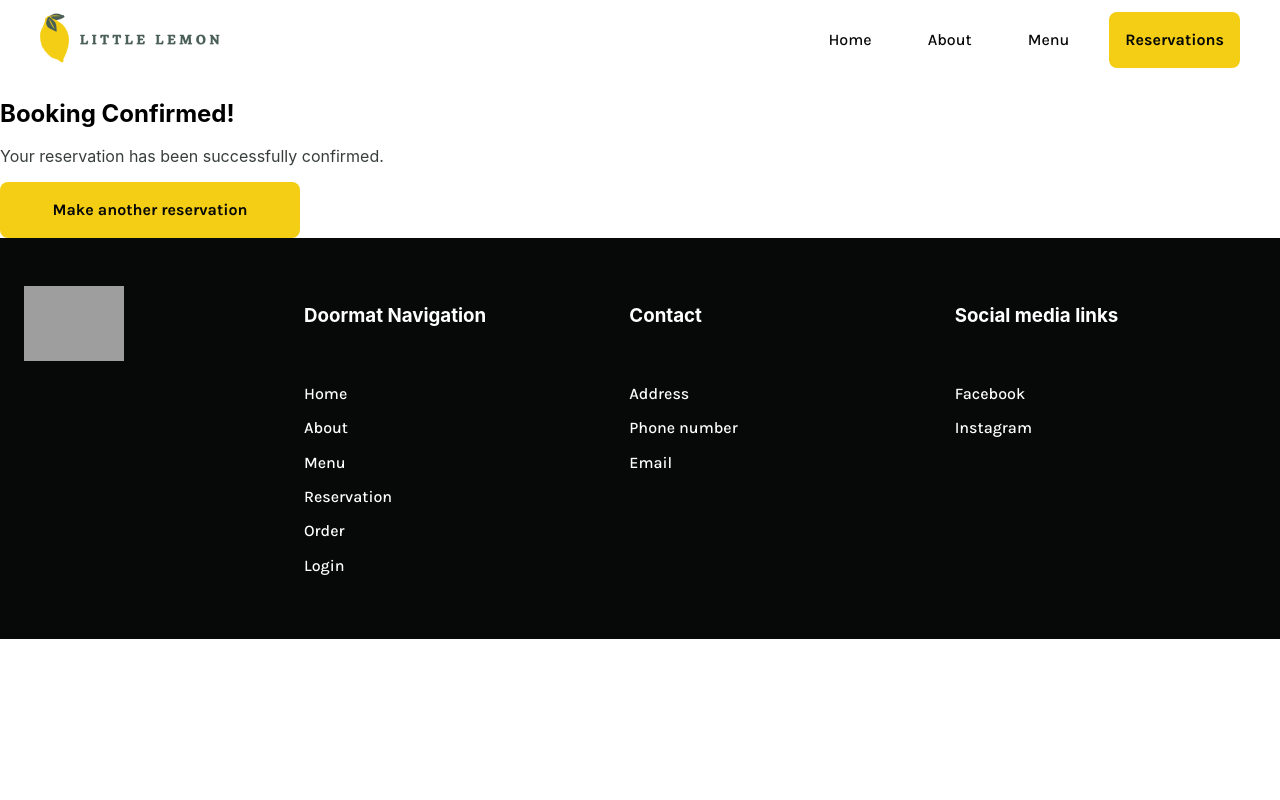
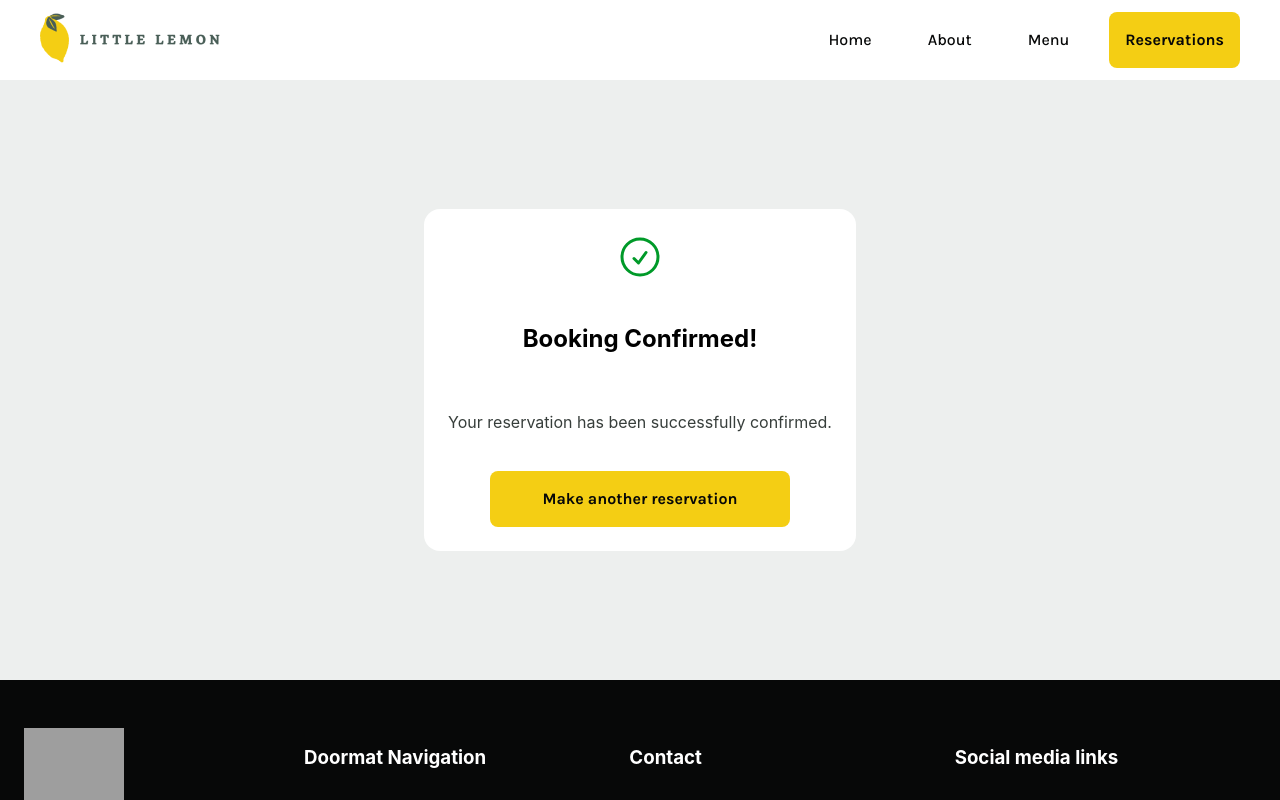
Before and after one commit to sebgraph/little-lemon, a React (Create React App) app: page /booking-confirmed in a window 1280 px wide. Shown: the top 800 px of the page. Built offline with nearby package versions, Linux system fonts and the light colour scheme; grey boxes are pictures that could not be loaded; a web font is replaced by a local one.

Commit message:
site improved

```diff
--- a/src/components/BookingForm.css
+++ b/src/components/BookingForm.css
@@ -32,7 +32,7 @@ textarea {
 
 .loader {
   border: 4px solid rgba(0, 0, 0, 0.1);
-  border-top: 4px solid #3498db;
+  border-top: 4px solid var(--global-secondary-6);
   border-radius: 50%;
   width: 20px;
   height: 20px;
@@ -110,4 +110,30 @@ textarea {
   &:active {
     background: var(--global-secondary-3);
   }
+  &:disabled {
+    background-color: var(--global-neutrals-fill-3);
+    &:hover {
+      background-color: var(--global-neutrals-fill-3);
+    }
+  }
 }
+
+.input-submit {
+  cursor: pointer;
+  font-weight: var(--global-font-weight-bold);
+  font-size: var(--global-font-size-1);
+  line-height: var(--global-line-height-text);
+  font-family: var(--global-font-family-karla);
+  text-decoration: none;
+  padding: 16px;
+  background-color: var(--global-secondary-6);
+  color: var(--global-neutrals-text-4);
+  transition: all 0.3s ease;
+  border-radius: var(--global-border-s);
+  &:hover {
+    background: var(--global-secondary-4);
+  }
+  &:active {
+    background: var(--global-secondary-3);
+  }
+}
--- a/src/components/BookingForm.js
+++ b/src/components/BookingForm.js
@@ -200,6 +200,7 @@ const BookingForm = ({ submitForm }) => {
       </div>
 
       <input
+        aria-label="Submit"
         className="input-submit"
         type="submit"
         value="Make Your reservation"
--- /dev/null
+++ b/src/components/ConfirmedBooking.css
@@ -0,0 +1,29 @@
+.confirmed-section {
+  background-color: var(--global-primary-1);
+  height: 600px;
+  display: flex;
+  align-items: center;
+  justify-content: center;
+}
+
+.confirmed-container {
+  align-items: center;
+  justify-content: center;
+}
+
+.message-container {
+  display: flex;
+  flex-direction: column;
+  gap: 24px;
+  padding: 24px;
+  background-color: white;
+  width: auto;
+  align-items: center;
+  justify-content: center;
+  border-radius: 16px;
+}
+.check-icon {
+  width: 48px;
+  height: 48px;
+  color: var(--global-functional-success-success-6);
+}
--- a/src/components/ConfirmedBooking.js
+++ b/src/components/ConfirmedBooking.js
@@ -1,16 +1,25 @@
 import React from "react";
 import { Link } from "react-router-dom";
 import Button from "./Button";
+import "./ConfirmedBooking.css";
+import { CheckCircleIcon } from "@heroicons/react/24/outline";
 
 const ConfirmedBooking = () => {
   return (
-    <div>
-      <h2>Booking Confirmed!</h2>
-      <p>Your reservation has been successfully confirmed.</p>
-      <Link to="/reservations">
-        <Button className="btn">Make another reservation</Button>
-      </Link>
-    </div>
+    <section className="confirmed-section">
+      <div className="confirmed-container ">
+        <div className="message-container">
+          <CheckCircleIcon className="check-icon" />
+          <h2>Booking Confirmed!</h2>
+          <p>Your reservation has been successfully confirmed.</p>
+          <Link to="/reservations">
+            <Button aria-label="Make another reservation" className="btn">
+              Make another reservation
+            </Button>
+          </Link>
+        </div>
+      </div>
+    </section>
   );
 };
 
--- /dev/null
+++ b/src/pages/about.css
@@ -0,0 +1,13 @@
+.about-image {
+  padding: 48px 24px;
+  background: url(http://drive.google.com/uc?export=view&id=1wYKvtk9mVDHDvdqgvMuYhXzERboctVck),
+    lightgray 50% / cover no-repeat;
+  display: flex;
+  justify-content: center;
+  height: 600px;
+  align-items: center;
+  background-repeat: no-repeat;
+  background-size: cover;
+  background-position: center;
+  color: white;
+}
--- a/src/pages/about.js
+++ b/src/pages/about.js
@@ -1,9 +1,12 @@
 import React from "react";
+import "./about.css";
 
 const About = () => {
   return (
-    <section className="hero">
-      <h1>About</h1>
+    <section className="about-image">
+      <div className="container">
+        <h1>About</h1>
+      </div>
     </section>
   );
 };
--- a/src/pages/home.css
+++ b/src/pages/home.css
@@ -4,7 +4,8 @@
       rgba(55, 62, 59, 0.9) 50%,
       rgba(73, 94, 87, 0) 100%
     ),
-    url(../img/hero.png), lightgray 50% / cover no-repeat;
+    url(http://drive.google.com/uc?export=view&id=1HlK6RO-kUOozcI69AhJcWYIDesLdx_cv),
+    lightgray 50% / cover no-repeat;
   display: flex;
   justify-content: center;
   height: 700px;
--- a/src/pages/home.js
+++ b/src/pages/home.js
@@ -30,7 +30,9 @@ const Home = () => {
               traditional recipes served with a modern twist.
             </p>
             <Link to="/reservations">
-              <Button className="btn">Reserve a table</Button>
+              <Button aria-label="Reserve a Table" className="btn">
+                Reserve a table
+              </Button>
             </Link>
           </div>
         </div>
@@ -40,7 +42,7 @@ const Home = () => {
         <div className="container">
           <div className="head">
             <h2 className="headline1">Specials</h2>
-            <Button>Online Menu</Button>
+            <Button aria-label="Online Menu">Online Menu</Button>
           </div>
 
           <div className="cards-container">
--- /dev/null
+++ b/src/pages/menu.css
@@ -0,0 +1,13 @@
+.menu-section {
+  padding: 48px 24px;
+  background: url(http://drive.google.com/uc?export=view&id=1_pafOXCI1LpwLW0Vf-GV0p7I0TDhfJSw),
+    lightgray 50% / cover no-repeat;
+  display: flex;
+  justify-content: center;
+  height: 600px;
+  align-items: center;
+  background-repeat: no-repeat;
+  background-size: cover;
+  background-position: center;
+  color: white;
+}
--- a/src/pages/menu.js
+++ b/src/pages/menu.js
@@ -1,8 +1,9 @@
 import React from "react";
+import "./menu.css";
 
 const Menu = () => {
   return (
-    <section className="hero">
+    <section className="menu-section">
       <h1>Menu</h1>
     </section>
   );
```
Also changed, not shown: src/img/menu-img.jpg (added).
